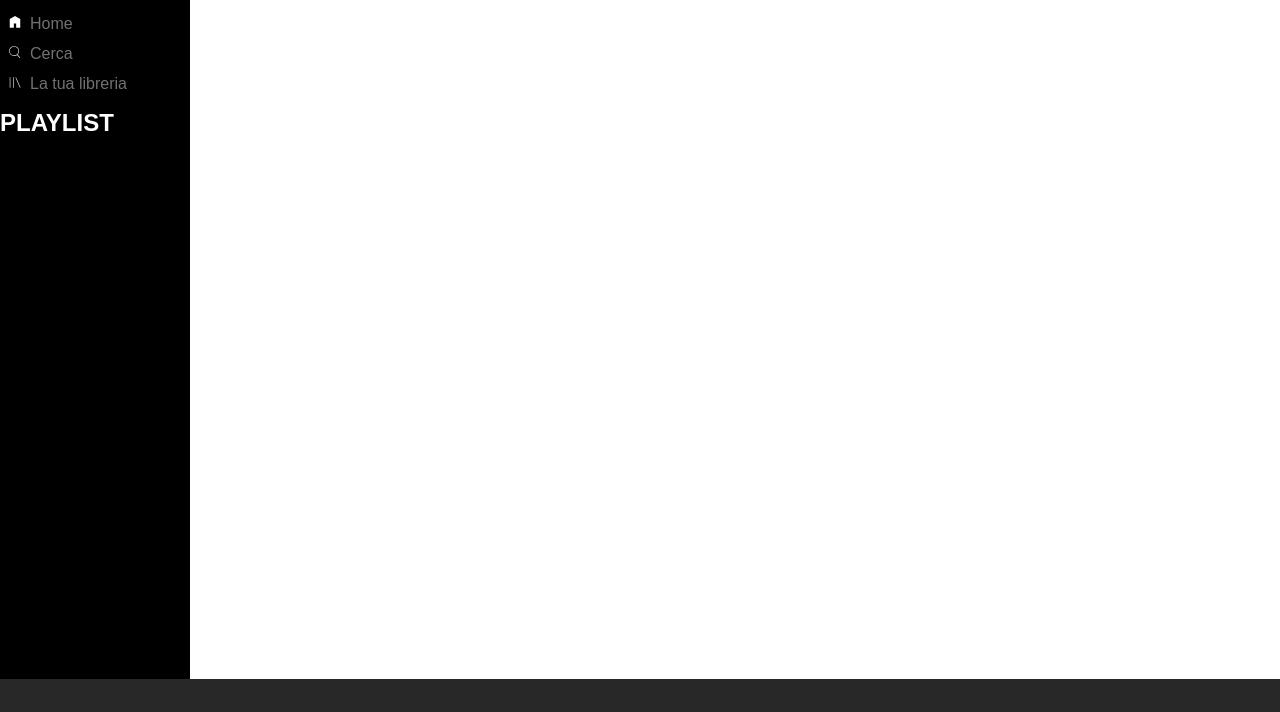
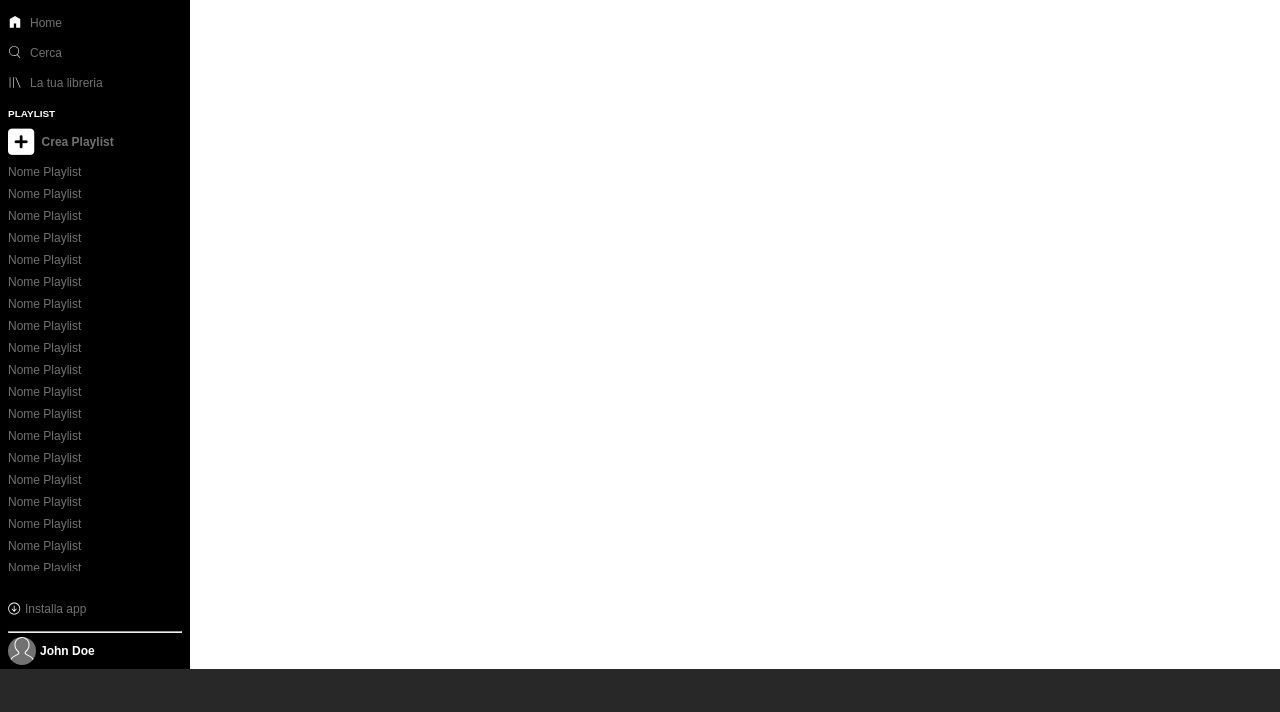
Before and after one commit to AndreaRaga56/html-css-spotifyweb, a plain HTML site: page index.html in a window 1280 px wide. Shown: the part 51-763 px from the top of the page. Drawn offline with Linux system fonts and the light colour scheme.

Commit message:
Feat leftside complete

```diff
--- a/css/style.css
+++ b/css/style.css
@@ -10,7 +10,7 @@
 
 main{
     width: 100%;
-    height: 100vh;
+    height: 90vh;
     display: flex;
 }
 
@@ -18,7 +18,7 @@ footer{
     display: flex;
     position: fixed;
     z-index: 100;
-    height: 70px;
+    height: 10vh;
     width: 100%;
     background-color: #282828;
     bottom: 0;
@@ -32,10 +32,11 @@ footer{
     width: 30px;
     overflow: auto;
     position: relative;
+    color: #717171;
+    font-size: 12px;
 }
 
 .sx-header{
-    color: #717171;
     width: 100%;
     margin-bottom: 10px;
 }
@@ -70,13 +71,80 @@ ul{
 
 .playlist{
     overflow: auto;
-    min-height: 25%;
+    height: 58vh;
+    margin-left: 8px;
     display: none;
 }
 
-.playlist h2{
+.playlist h5{
     color: white;
+    margin-bottom: 8px;
+    font-weight: 600px;
 }
+
+.new-playlist{
+    font-size: 30px;
+    color: white;
+    margin-right: 4px;
+    vertical-align: middle;
+}
+
+.beside{
+    vertical-align: middle;
+    font-weight: 600;
+}
+
+.playlist li{
+    margin-top: 8px;
+}
+
+.install{
+    margin-top: 58vh;
+    padding: 15px 0px 10px;
+}
+
+.dl{
+    margin-right: 4px;
+    margin-left: 6px;
+    vertical-align: middle;
+    display:inline-block;
+    max-width: 16px;
+    padding-bottom: 9px;
+}
+
+.beside-dl{
+    font-weight: 300;
+    vertical-align: middle;
+    display: none;
+}
+
+.user{
+    padding: 0px;
+}
+
+.u{
+    margin: 4px 1px;
+    vertical-align: middle;
+    display:inline-block;
+    width: 28px;
+    height: 28px;
+    background-color: #717171;
+    border-radius: 50%;
+}
+
+.beside-u{
+    font-weight: 600;
+    vertical-align: middle;
+    color: white;
+    display: none;
+}
+
+.sx hr{
+    color: #717171;
+    margin:4px 8px 0px;
+    display: none;
+}
+
 
 
 
@@ -118,7 +186,37 @@ ul{
 
     .playlist{
         display: block;
+        margin-bottom: 15px;;
     }
+
+    .sx hr{
+        display: block;
+    }
+
+    .beside-dl,
+    .beside-u{
+        display: inline-block;
+    }
+
+    .dl{
+        margin-left: 5px;
+        padding: 0px;
+    }
+
+    .u{
+        margin-right: 4px;
+        margin-left: 8px;
+    }
+
+    .user{
+        padding: 0px;
+    }
+
+    .install{
+        margin-top: 0;
+    }
+
+
 
 }
 
--- a/index.html
+++ b/index.html
@@ -1,37 +1,85 @@
 <!DOCTYPE html>
 <html lang="en">
+
 <head>
     <meta charset="UTF-8">
     <meta name="viewport" content="width=device-width, initial-scale=1.0">
     <title>Document</title>
     <link rel="stylesheet" href="./css/style.css">
+    <link rel="stylesheet" href="https://cdnjs.cloudflare.com/ajax/libs/font-awesome/6.0.0-beta3/css/all.min.css">
     <meta name="viewport" content="width=device-width, initial-scale=1.0">
 </head>
+
 <body>
     <main>
         <section class="sx">
+            <!-- Logo, home, ricerca, libreria -->
             <div class="sx-header">
                 <ul>
                     <li class="logo"> <img src="./img/logo.svg" alt=""></li>
                     <li class="logo1"><img src="./img/logo-small.svg" alt=""></li>
-                    <li><div class="icona"><img src="./img/home.svg" alt=""></div>
-                        <div class="icon-text"> Home</div></li>
-                    <li><div class="icona"><img src="./img/search.svg" alt=""></div>
-                        <div class="icon-text"> Cerca</div></li>
-                    <li><div class="icona"><img src="./img/libreria.svg" alt=""></div>
+                    <li>
+                        <div class="icona"><img src="./img/home.svg" alt=""></div>
+                        <div class="icon-text"> Home</div>
+                    </li>
+                    <li>
+                        <div class="icona"><img src="./img/search.svg" alt=""></div>
+                        <div class="icon-text"> Cerca</div>
+                    </li>
+                    <li>
+                        <div class="icona"><img src="./img/libreria.svg" alt=""></div>
                         <div class="icon-text"> La tua libreria</div>
                     </li>
                 </ul>
             </div>
+
+            <!-- Playlist -->
             <div class="playlist">
-                <h2>PLAYLIST</h2>
-            </div>
-            <div class="install-user">
-                <div calss="install"></div>
-                <div class="user"></div>
+                <h5>PLAYLIST</h5>
+                <div><i class="new-playlist fa-solid fa-square-plus"></i> <span class="beside">Crea Playlist</span>
+                </div>
+                <ul>
+                    <li>Nome Playlist</li>
+                    <li>Nome Playlist</li>
+                    <li>Nome Playlist</li>
+                    <li>Nome Playlist</li>
+                    <li>Nome Playlist</li>
+                    <li>Nome Playlist</li>
+                    <li>Nome Playlist</li>
+                    <li>Nome Playlist</li>
+                    <li>Nome Playlist</li>
+                    <li>Nome Playlist</li>
+                    <li>Nome Playlist</li>
+                    <li>Nome Playlist</li>
+                    <li>Nome Playlist</li>
+                    <li>Nome Playlist</li>
+                    <li>Nome Playlist</li>
+                    <li>Nome Playlist</li>
+                    <li>Nome Playlist</li>
+                    <li>Nome Playlist</li>
+                    <li>Nome Playlist</li>
+                    <li>Nome Playlist</li>
+                    <li>Nome Playlist</li>
+                    <li>Nome Playlist</li>
+                    <li>Nome Playlist</li>
+                    <li>Nome Playlist</li>
+                    <li>Nome Playlist</li>
+                    <li>Nome Playlist</li>
+                    <li>Nome Playlist</li>
+                    <li>Nome Playlist</li>
+                </ul>
             </div>
 
-
+            <div>
+                <div class="install">
+                    <div><img class="dl" src="./img/download.svg" alt=""><span class="beside-dl">Installa app</span>
+                    </div>
+                </div>
+                <hr>
+                <div class="user">
+                    <div><img class="u" src="./img/profile.svg" alt=""><span class="beside-u">John Doe</span></div>
+                </div>
+            </div>
         </section>
 
         <section class="dx">
@@ -44,4 +92,5 @@
 
     </footer>
 </body>
+
 </html>
```
